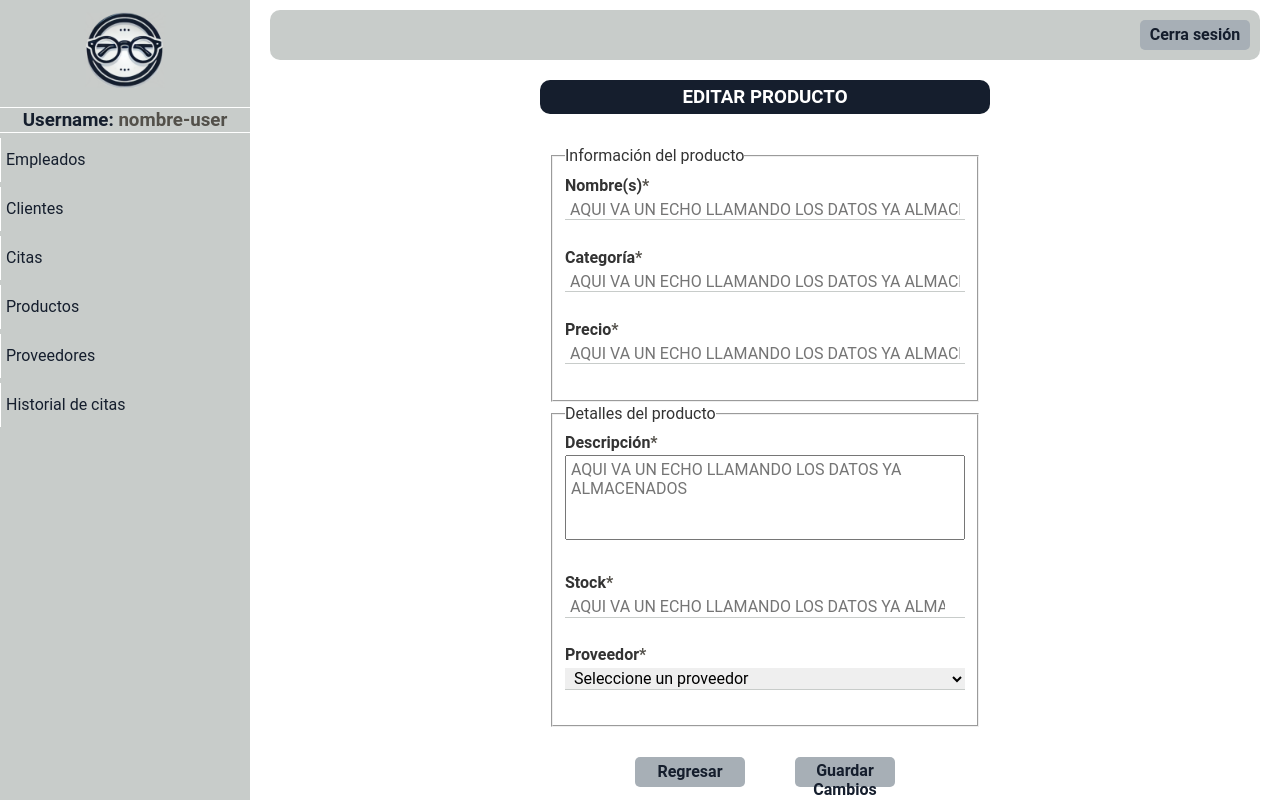
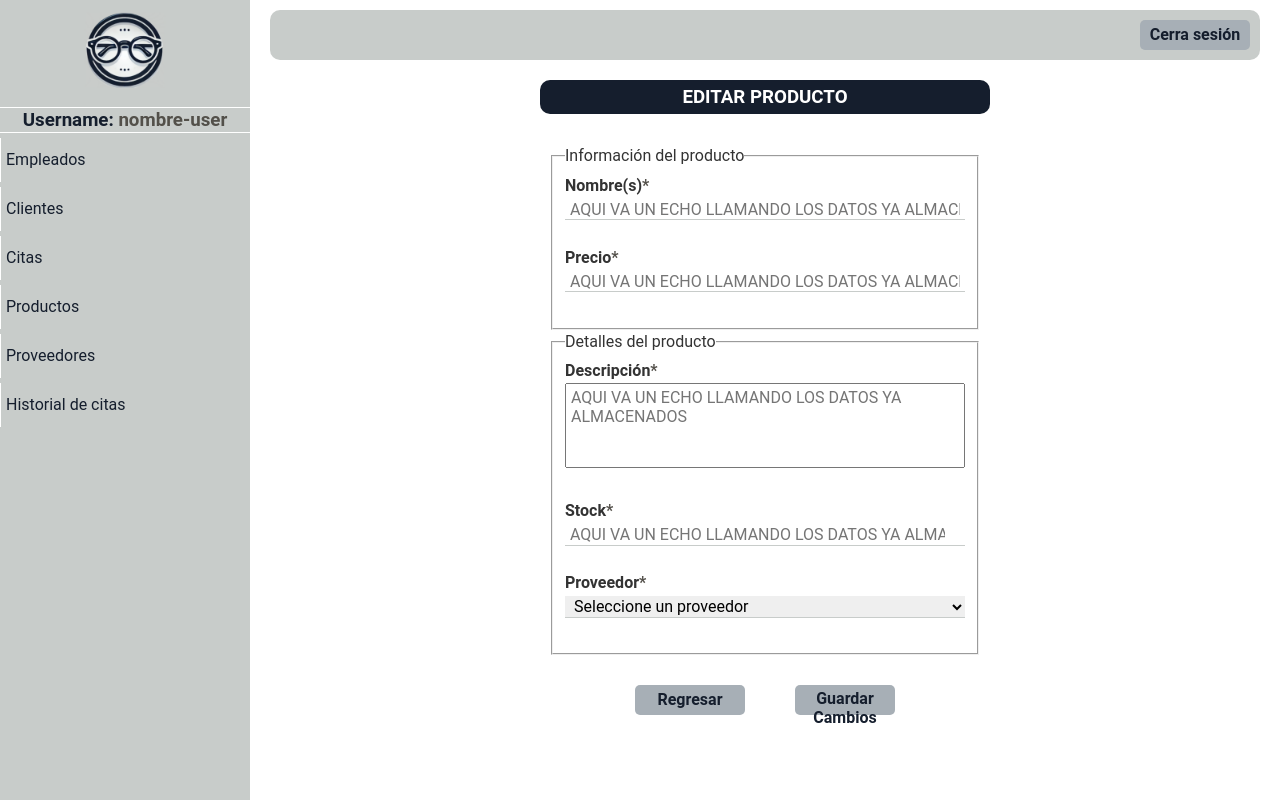
Before and after one commit to EmiiEu4n/Optica_VistaClara, a PHP site: page /paginas/editar_producto.php in a window 1280 px wide. Run offline with PHP 8.4, Linux system fonts and the light colour scheme.

Commit message:
editarproductov2

```diff
--- a/paginas/editar_producto.php
+++ b/paginas/editar_producto.php
@@ -22,10 +22,6 @@
                         <!-- Nombre -->
                         <label for="">Nombre(s)<span>*</span></label><br>
                         <input required name="nombres" type="text" placeholder="AQUI VA UN ECHO LLAMANDO LOS DATOS YA ALMACENADOS"><br><br>
-
-                        <!-- Categoría -->
-                        <label for="">Categoría<span>*</span></label><br>
-                        <input required name="categoria" type="text" placeholder="AQUI VA UN ECHO LLAMANDO LOS DATOS YA ALMACENADOS"><br><br>
 
                         <!-- Precio -->
                         <label for="">Precio<span>*</span></label><br>
```
